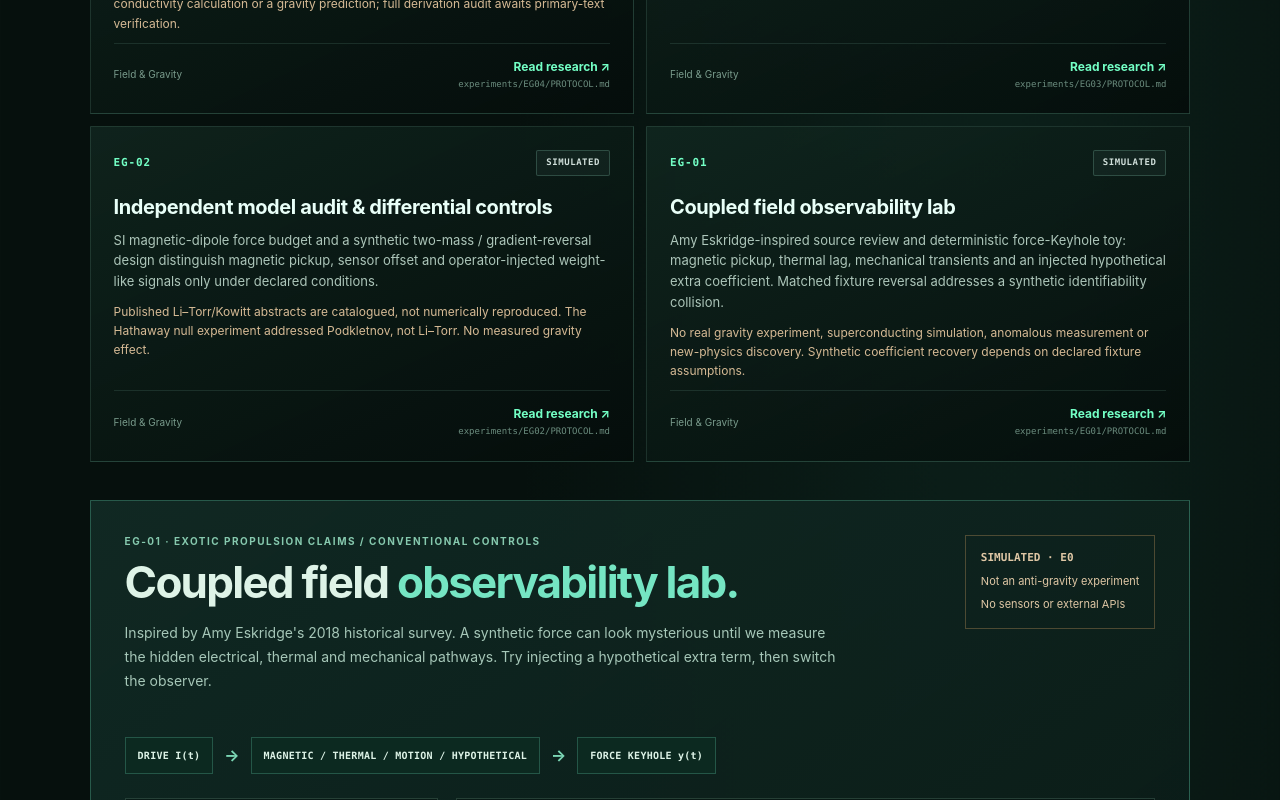
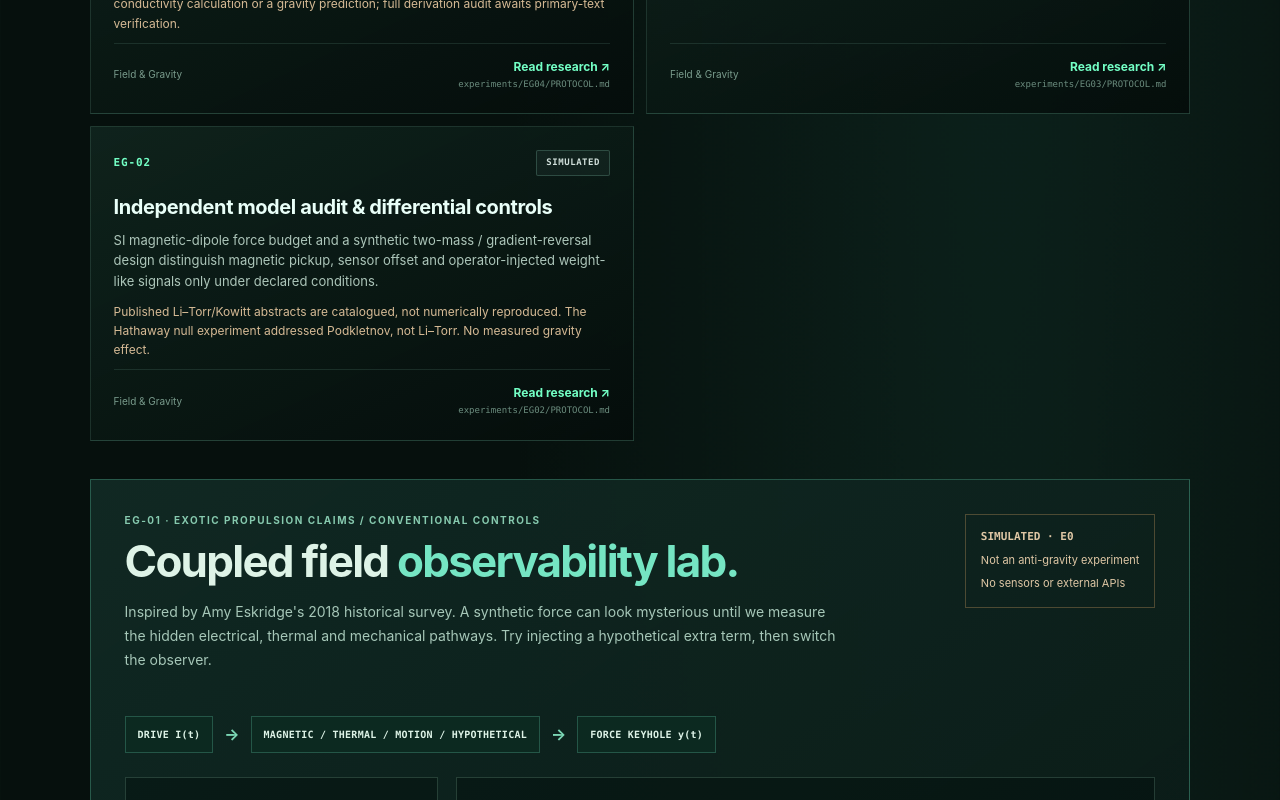
Before and after one commit to MichaelWave369/NestedBubbleGear, a React (Vite) app: page / in a window 1280 px wide. Shown: the part 2260-3060 px from the top of the page. Built offline with nearby package versions, Linux system fonts and the light colour scheme.

Commit message:
feat(eg05): wire equation custody audit to Research Atlas and CI

```diff
--- a/src/ResearchAtlas.jsx
+++ b/src/ResearchAtlas.jsx
@@ -4,9 +4,10 @@ import EG01Lab from './EG01Lab.jsx'
 import EG02Lab from './EG02Lab.jsx'
 import EG03Lab from './EG03Lab.jsx'
 import EG04Lab from './EG04Lab.jsx'
+import EG05Lab from './EG05Lab.jsx'
 import './researchAtlas.css'
 
-const PINNED = ['EG-04','EG-03','EG-02','EG-01']
+const PINNED = ['EG-05','EG-04','EG-03','EG-02']
 function SourceLink({ track, children = 'Read research ↗' }) {
   return <a className="research-link" href={track.url} target="_blank" rel="noopener noreferrer">
     {children}<span className="research-link-path">{track.path}</span>
@@ -104,6 +105,7 @@ export default function ResearchAtlas() {
     <EG02Lab />
     <EG03Lab />
     <EG04Lab />
+    <EG05Lab />
     <PolarityToy />
     <div className="research-browser-head">
       <div>
```
